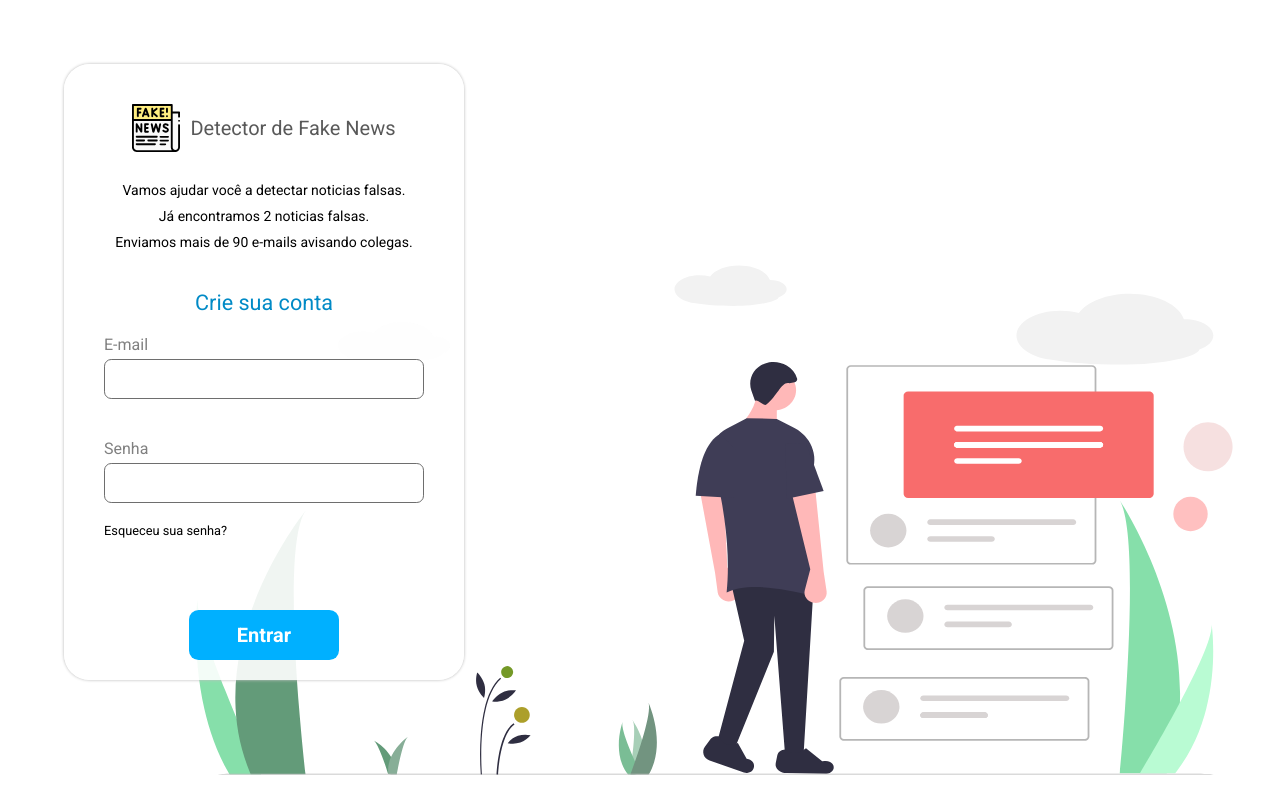
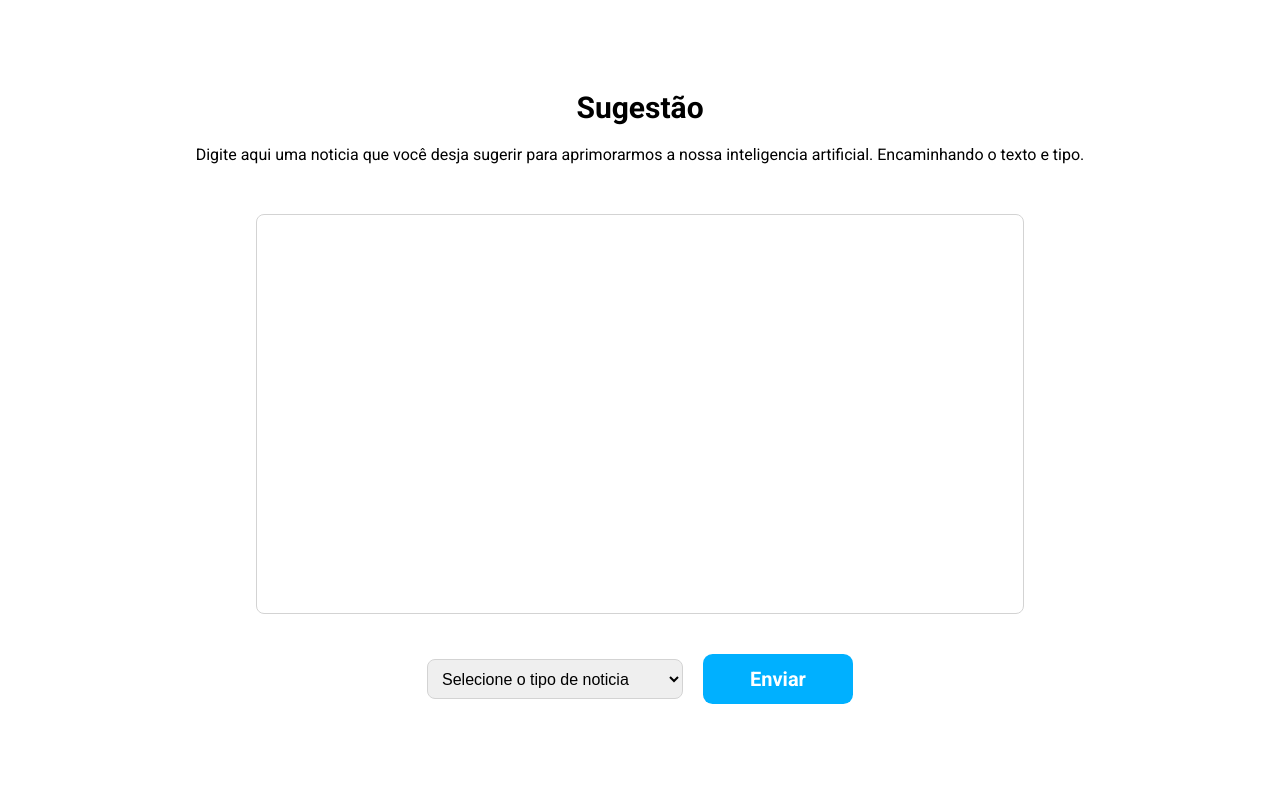
Before and after one commit to pablobion/fake-news-detector, a React (Create React App) app: page /suggestions in a window 1280 px wide. Before the commit this address led to /login. Built offline with nearby package versions, Linux system fonts and the light colour scheme.

Commit message:
Statis suggetions page

```diff
--- a/src/pages/Suggestions/index.js
+++ b/src/pages/Suggestions/index.js
@@ -7,8 +7,19 @@ const Suggestions = () => {
         <>
             <Menu />
             <Container>
-                <h1>Suggestions</h1>
+                <h1>Sugestão</h1>
+                <p id="title">Digite aqui uma noticia que você desja sugerir para aprimorarmos a nossa inteligencia artificial. Encaminhando o texto e tipo.</p>
                 <textarea />
+                <div>
+                    <select id="input-select">
+                        <option value="" disabled selected hidden>
+                            Selecione o tipo de noticia
+                        </option>
+                        <option value="true">Verdadeira</option>
+                        <option value="false">Falsa</option>
+                    </select>
+                    <button type="submit">Enviar</button>
+                </div>
             </Container>
         </>
     );
--- a/src/pages/Suggestions/styles.js
+++ b/src/pages/Suggestions/styles.js
@@ -1,4 +1,5 @@
 import styled from "styled-components";
+import { shade } from "polished";
 
 export const Container = styled.div`
     margin-top: 30px;
@@ -6,7 +7,20 @@ export const Container = styled.div`
     justify-content: center;
     align-items: center;
     flex-direction: column;
+    margin-top: 50px;
 
+    h1 {
+        font-size: 30px;
+    }
+
+
+    #title{
+       margin-top: 20px;
+        font-size: 16px;
+        text-align: center;
+
+        width: 80vw;
+    }
     textarea {
         border-radius: 1vh;
         resize: none;
@@ -15,6 +29,8 @@ export const Container = styled.div`
         padding: 10px;
         cursor: text;
         border: 1px solid lightgray;
+        margin-top: 50px;
+        margin-bottom: 40px;
 
         @media (min-width: 700px) {
             width: 60vw;
@@ -31,5 +47,55 @@ export const Container = styled.div`
         -webkit-box-shadow: inset 0 0 6px rgba(0, 0, 0, 0.1);
         background-color: #4285f4;
     }
+
+    div {
+            display: flex;
+            justify-content: center;
+            align-items: center;
+            width: 90vw;
+            @media (max-width: 700px){
+                flex-direction: column;
+            }
+
+            p {
+                font-size: 16px;
+            }
+
+            select {
+                height: 40px;
+                font-size: 16px;
+                padding: 10px;
+                border-radius: 1vh;
+                overflow:hidden; /* Esconde o conteúdo que passar do tamanho especificado */
+
+                @media (min-width: 700px){
+                    margin-right: 20px;
+                    width: 20vw;
+                }
+                @media (max-width: 700px){
+                    margin-bottom: 50px;
+                    width: 80vw;
+                }
+                border-color: lightgray;
+
+            }
+
+
+
+            button {
+                background: #00b0ff;
+                border-radius: 1.2vh;
+                border: 0;
+                color: #fff;
+                font-weight: bold;
+                transition: background-color 0.2s;
+                &:hover {
+                    background: ${shade(0.2, "#00B0FF")};
+                }
+                height: 50px;
+                font-size: 20px;
+                width: 150px;
+            }
+        }
     }
 `;
--- a/src/pages/login/switchPages/login/styles.js
+++ b/src/pages/login/switchPages/login/styles.js
@@ -1,5 +1,5 @@
-import styled from 'styled-components'
-import { shade } from 'polished'
+import styled from "styled-components";
+import { shade } from "polished";
 
 export const LoginArea = styled.div`
     form {
@@ -9,7 +9,7 @@ export const LoginArea = styled.div`
         div {
             display: flex;
             flex-direction: column;
-                        span{
+            span {
                 font-size: 1rem;
                 color: gray;
                 margin-top: 20px;
@@ -24,28 +24,28 @@ export const LoginArea = styled.div`
                 border-radius: 0.9vh;
                 margin-bottom: 20px;
             }
-                        small{
+            small {
                 font-size: 0.8rem;
                 color: black;
                 &:hover {
-                                color: ${shade(0.5, '#00B0FF')}
+                    color: ${shade(0.5, "#00B0FF")};
                 }
                 cursor: pointer;
             }
         }
-                        button{
+        button {
             position: absolute;
             bottom: 0;
             margin-bottom: 20px;
 
-                                background: #00B0FF;
+            background: #00b0ff;
             border-radius: 1.2vh;
             border: 0;
-                                color: #FFF;
+            color: #fff;
             font-weight: bold;
             transition: background-color 0.2s;
             &:hover {
-                                        background: ${shade(0.2, '#00B0FF')}
+                background: ${shade(0.2, "#00B0FF")};
             }
             margin-top: 30px;
             height: 50px;
@@ -53,13 +53,13 @@ export const LoginArea = styled.div`
             width: 150px;
         }
     }
-`
+`;
 
 export const LinkCreateAccount = styled.div`
     text-decoration: none;
     margin-top: 20px;
-        span{
+    span {
         font-size: 1.35rem;
         color: #008ac6;
     }
-`
+`;
--- a/src/routes/index.js
+++ b/src/routes/index.js
@@ -14,7 +14,7 @@ const authorization = localStorage.getItem("qwert");
 function routes() {
     return (
         <Switch>
-            {authorization && (
+            {/* {authorization && ( */}
             <>
                 <Route path="/" exact component={Login} /> {/* Desbugando hide refresh */}
                 <Route path="/login" exact component={Login} /> {/* Desbugando hide refresh */}
@@ -27,13 +27,13 @@ function routes() {
                 <Route path="/suggestions" exact component={Suggestions} />
                 {/* <Route path="*" component={Page404} /> */}
             </>
-            )}
-            {!authorization && (
-                <>
+            {/* )} */}
+            {/* {!authorization && ( */}
+            {/*<>
                      <Redirect to="/login" />
-                    <Route path="/login" exact component={Login} /> {/* Desbugando hide refresh */}
+                     <Route path="/login" exact component={Login} />
                  </>
-            )}
+             )}*/}
         </Switch>
     );
 }
```
Lines whose indentation alone changed are shown as unchanged.
